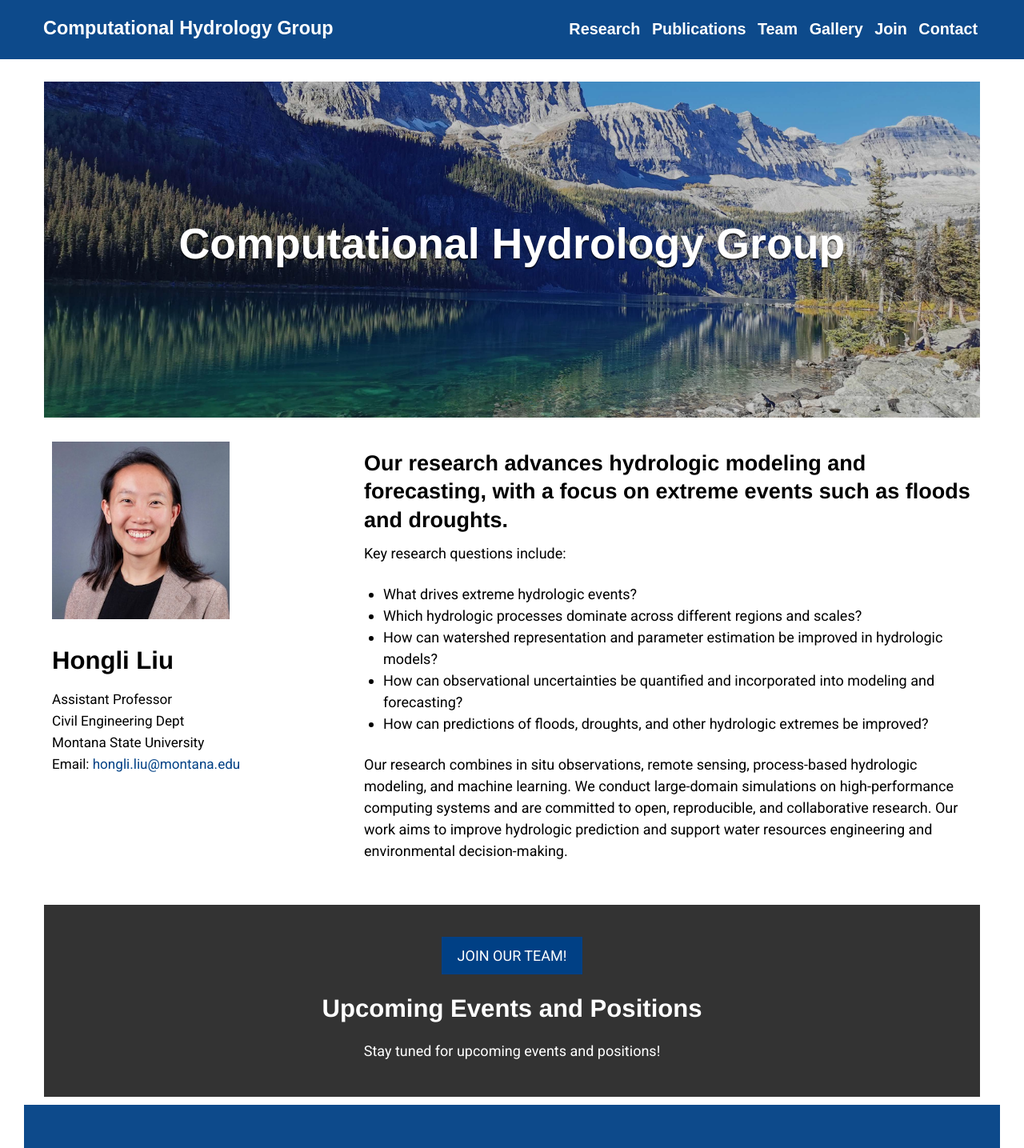
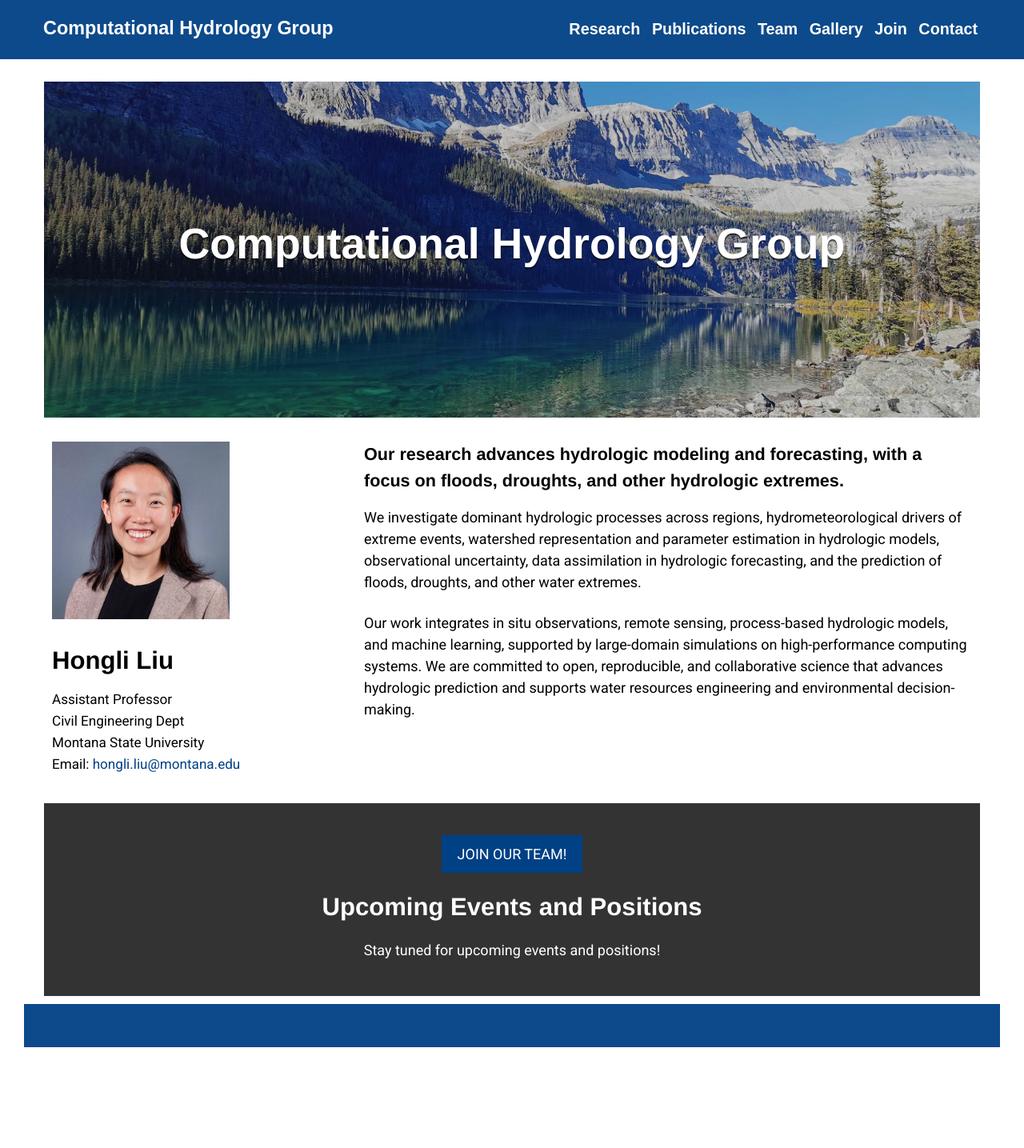
Before and after one commit to h294liu/h294liu.github.io, a Jekyll site: the page built from index.html, in a window 1280 px wide. Shown: the whole page at 80% size. Built offline with Jekyll 4.4.1, drawn with Linux system fonts in a browser that asks for light colours; nearby versions of some CDN libraries; after the commit the page ends 1309 px from its top, so only the background shows below that.

Commit message:
update research

```diff
--- a/index.html
+++ b/index.html
@@ -49,27 +49,26 @@ pagination:
             </p>
         </section> -->
         <section class="research-directions">
-            <h3>
+            <h4>
                 Our research advances hydrologic modeling and forecasting,
-                with a focus on extreme events such as floods and droughts.
-            </h3>
-
-            <p>Key research questions include:</p>
-
-            <ul>
-                <li>What drives extreme hydrologic events?</li>
-                <li>Which hydrologic processes dominate across different regions and scales?</li>
-                <li>How can watershed representation and parameter estimation be improved in hydrologic models?</li>
-                <li>How can observational uncertainties be quantified and incorporated into modeling and forecasting?</li>
-                <li>How can predictions of floods, droughts, and other hydrologic extremes be improved?</li>
-            </ul>
+                with a focus on floods, droughts, and other hydrologic extremes.
+            </h4>
 
             <p>
-                Our research combines in situ observations, remote sensing,
-                process-based hydrologic modeling, and machine learning.
-                We conduct large-domain simulations on high-performance computing systems
-                and are committed to open, reproducible, and collaborative research.
-                Our work aims to improve hydrologic prediction and support water resources engineering and environmental decision-making.
+                We investigate dominant hydrologic processes across regions,
+                hydrometeorological drivers of extreme events, watershed representation
+                and parameter estimation in hydrologic models,
+                observational uncertainty, data assimilation in hydrologic forecasting,
+                and the prediction of floods, droughts, and other water extremes.
+            </p>
+
+            <p>
+                Our work integrates in situ observations, remote sensing,
+                process-based hydrologic models, and machine learning, supported by
+                large-domain simulations on high-performance computing systems.
+                We are committed to open, reproducible, and collaborative science
+                that advances hydrologic prediction and supports water resources
+                engineering and environmental decision-making.
             </p>
         </section>
     </div>
```
Also changed, not shown: 3 other files.
